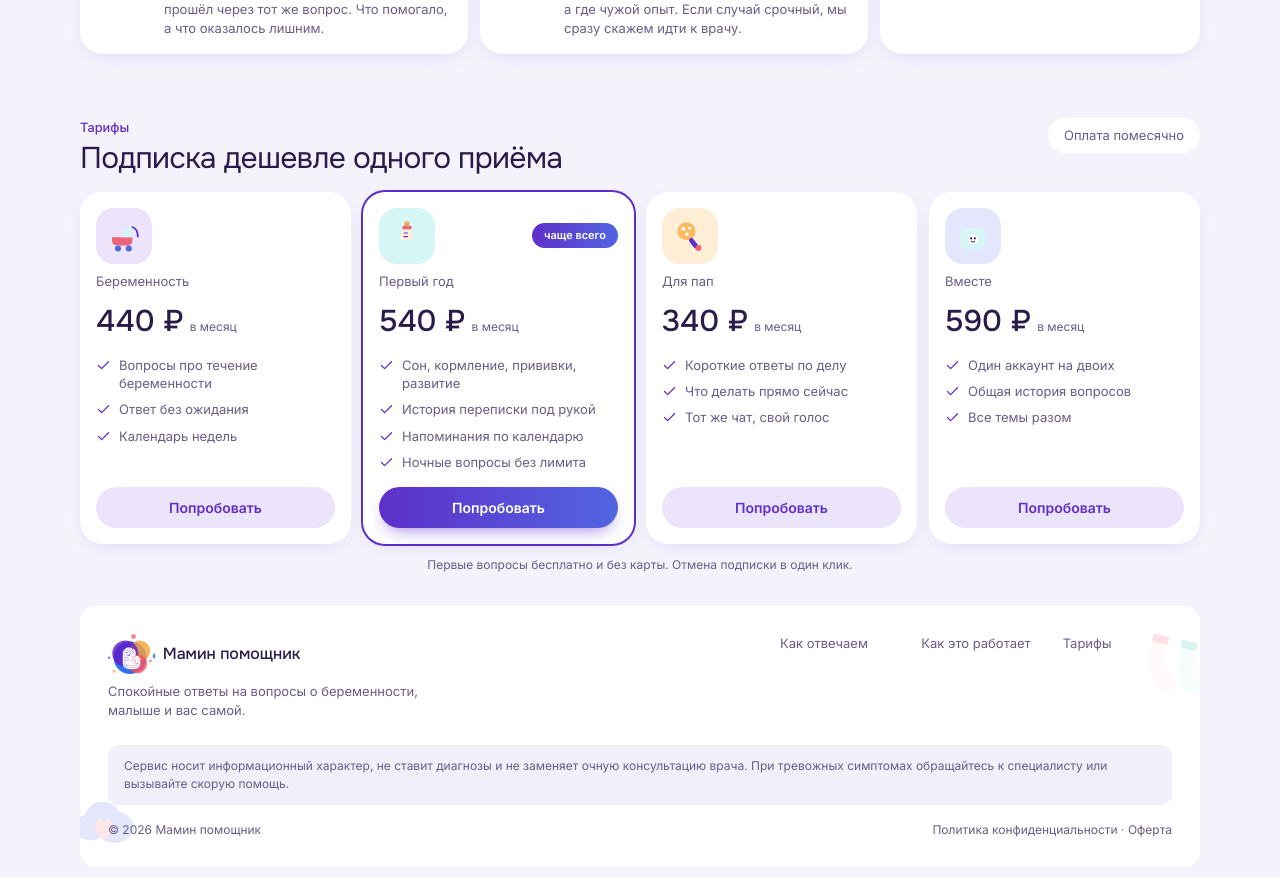
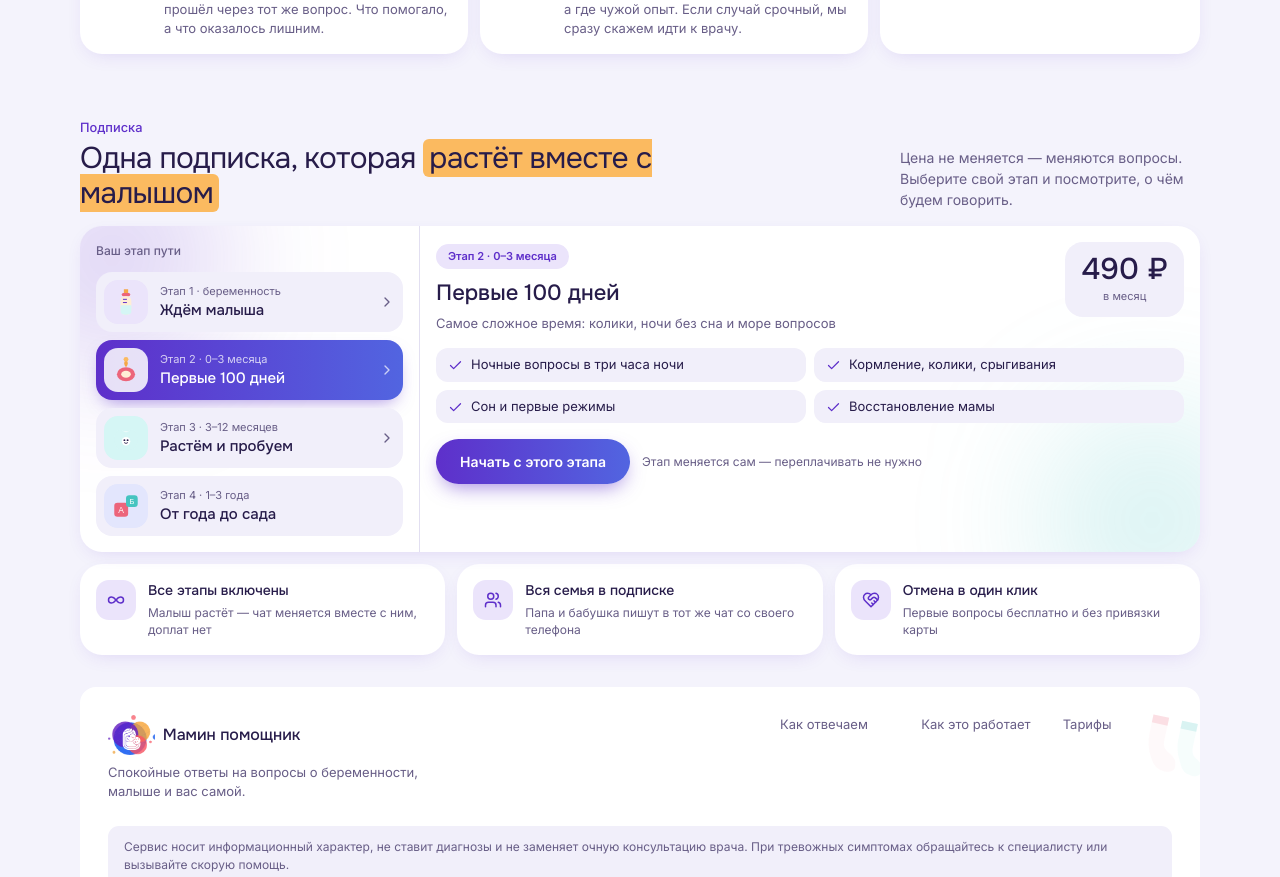
Before and after one commit to Scorboc/mama-helper-landing, a React (Vite) app: page / in a window 1280 px wide. Shown: the part 1389-2266 px from the top of the page. Built offline with nearby package versions, Linux system fonts and the light colour scheme.

Commit message:
[FEAT] Добавил концепцию растущей подписки

```diff
--- a/src/components/Pricing.tsx
+++ b/src/components/Pricing.tsx
@@ -1,84 +1,157 @@
+import { useState } from 'react';
 import Icon from '@/components/ui/icon';
-import { plans } from '@/data/content';
-import { Bib, Bottle, Rattle, Stroller } from '@/components/BabyIcons';
+import { stages } from '@/data/content';
+import { Bib, Block, Bottle, Pacifier } from '@/components/BabyIcons';
 
-const planArt = [
-  <Stroller className="h-9 w-9" key="a" />,
-  <Bottle className="h-9 w-9" key="b" />,
-  <Rattle className="h-9 w-9" key="c" />,
-  <Bib className="h-9 w-9" key="d" />,
-];
+const stageArt: Record<string, JSX.Element> = {
+  pregnancy: <Bottle className="h-8 w-8" />,
+  newborn: <Pacifier className="h-8 w-8" />,
+  baby: <Bib className="h-8 w-8" />,
+  toddler: <Block className="h-8 w-8" />,
+};
 
-const planTint = ['bg-violet-soft', 'bg-sage-soft', 'bg-cream', 'bg-blue-soft'];
+const stageTint: Record<string, string> = {
+  pregnancy: 'bg-violet-soft',
+  newborn: 'bg-pink-soft',
+  baby: 'bg-sage-soft',
+  toddler: 'bg-blue-soft',
+};
 
 const Pricing = () => {
+  const [active, setActive] = useState('newborn');
+  const current = stages.find((s) => s.id === active) ?? stages[1];
+
   return (
     <section id="pricing" className="px-3 py-6 sm:px-5 sm:py-8">
       <div className="mx-auto max-w-[1120px]">
-        <div className="mb-4 flex flex-col gap-3 sm:flex-row sm:items-end sm:justify-between">
+        <div className="mb-4 flex flex-col gap-2 sm:flex-row sm:items-end sm:justify-between">
           <div>
-            <span className="cap mb-1">Тарифы</span>
-            <h2 className="font-heading text-[26px] font-normal leading-[1.15] tracking-[-0.02em] sm:text-[30px]">
-              Подписка дешевле одного приёма
+            <span className="cap mb-1">Подписка</span>
+            <h2 className="max-w-[620px] font-heading text-[26px] font-normal leading-[1.15] tracking-[-0.02em] sm:text-[30px]">
+              Одна подписка, которая <span className="mark-hl">растёт вместе с малышом</span>
             </h2>
           </div>
-          <span className="self-start rounded-full bg-card px-4 py-2 text-[13px] text-muted-foreground">
-            Оплата помесячно
-          </span>
+          <p className="max-w-[300px] text-[14px] text-muted-foreground">
+            Цена не меняется — меняются вопросы. Выберите свой этап и посмотрите, о чём
+            будем говорить.
+          </p>
         </div>
 
-        <div className="grid gap-3 sm:grid-cols-2 lg:grid-cols-4">
-          {plans.map((p, i) => (
-            <article
-              key={p.name}
-              className={`tile flex flex-col transition-transform duration-200 hover:-translate-y-1 ${
-                p.hot ? 'ring-2 ring-violet' : ''
+        <div className="tile relative overflow-hidden p-0">
+          <span className="blob -left-20 -top-20 h-56 w-56 bg-violet/20" />
+          <span className="blob -bottom-20 -right-16 h-56 w-56 bg-teal/20" />
+
+          <div className="relative grid gap-0 lg:grid-cols-[340px_minmax(0,1fr)]">
+            <div className="border-b border-border p-4 lg:border-b-0 lg:border-r">
+              <div className="mb-3 text-[12px] font-medium text-muted-foreground">
+                Ваш этап пути
+              </div>
+              <div className="flex flex-col gap-2">
+                {stages.map((s, i) => {
+                  const on = s.id === active;
+                  return (
+                    <button
+                      key={s.id}
+                      onClick={() => setActive(s.id)}
+                      className={`flex items-center gap-3 rounded-[16px] p-2 text-left transition-all ${
+                        on
+                          ? 'bg-gradient-to-r from-violet to-blue text-white shadow-[0_8px_18px_-8px_hsl(258_62%_49%_/_0.6)]'
+                          : 'bg-inner hover:bg-violet-soft'
                       }`}
                     >
-              <div className="flex items-center justify-between">
                       <span
-                  className={`grid h-14 w-14 place-items-center rounded-[18px] ${planTint[i % planTint.length]}`}
+                        className={`grid h-11 w-11 shrink-0 place-items-center rounded-[14px] ${
+                          on ? 'bg-white/85' : stageTint[s.id]
+                        }`}
                       >
-                  {planArt[i % planArt.length]}
+                        {stageArt[s.id]}
                       </span>
-                {p.hot && (
-                  <span className="rounded-full bg-gradient-to-r from-violet to-blue px-3 py-1 text-[11px] font-semibold text-white">
-                    чаще всего
+                      <span className="min-w-0">
+                        <span
+                          className={`block text-[11px] ${on ? 'text-white/75' : 'text-muted-foreground'}`}
+                        >
+                          {s.stage} · {s.age}
+                        </span>
+                        <span className="block truncate font-heading text-[15px] font-medium">
+                          {s.name}
+                        </span>
+                      </span>
+                      {i < stages.length - 1 && (
+                        <span className="ml-auto shrink-0">
+                          <Icon
+                            name="ChevronRight"
+                            size={16}
+                            className={on ? 'text-white/70' : 'text-muted-foreground'}
+                          />
                         </span>
                       )}
+                    </button>
+                  );
+                })}
               </div>
-              <span className="mt-2 text-[13px] text-muted-foreground">{p.name}</span>
-              <div className="mt-2 flex items-baseline gap-1.5">
-                <span className="font-heading text-[30px] font-medium">{p.price}</span>
-                <span className="text-[12px] text-muted-foreground">{p.period}</span>
             </div>
 
-              <ul className="mt-3 flex-1 space-y-2">
-                {p.features.map((f) => (
-                  <li key={f} className="flex gap-2 text-[13px] leading-[1.4] text-muted-foreground">
+            <div className="flex flex-col p-4">
+              <div className="flex flex-wrap items-start justify-between gap-3">
+                <div>
+                  <span className="inline-block rounded-full bg-violet-soft px-3 py-1 text-[11px] font-semibold text-primary">
+                    {current.stage} · {current.age}
+                  </span>
+                  <h3 className="mt-2 font-heading text-[22px] font-medium">{current.name}</h3>
+                  <p className="mt-1 max-w-[400px] text-[13px] leading-[1.45] text-muted-foreground">
+                    {current.lead}
+                  </p>
+                </div>
+                <div className="rounded-[18px] bg-inner px-4 py-3 text-center">
+                  <div className="font-heading text-[30px] font-medium leading-none">490 ₽</div>
+                  <div className="mt-1 text-[11px] text-muted-foreground">в месяц</div>
+                </div>
+              </div>
+
+              <ul className="mt-4 grid gap-2 sm:grid-cols-2">
+                {current.features.map((f) => (
+                  <li
+                    key={f}
+                    className="flex gap-2 rounded-[12px] bg-inner px-3 py-2 text-[13px] leading-[1.35]"
+                  >
                     <Icon name="Check" size={15} className="mt-0.5 shrink-0 text-primary" />
                     {f}
                   </li>
                 ))}
               </ul>
 
+              <div className="mt-4 flex flex-wrap items-center gap-3">
                 <a
                   href="#top"
-                className={`mt-4 block rounded-full py-2.5 text-center text-[14px] font-semibold transition-transform hover:-translate-y-0.5 ${
-                  p.hot
-                    ? 'bg-gradient-to-r from-violet to-blue text-white shadow-[0_8px_18px_-8px_hsl(258_62%_49%_/_0.7)]'
-                    : 'bg-violet-soft text-primary'
-                }`}
+                  className="rounded-full bg-gradient-to-r from-violet to-blue px-6 py-3 text-[14px] font-semibold text-white shadow-[0_8px_20px_-6px_hsl(258_62%_49%_/_0.6)] transition-transform hover:-translate-y-0.5"
                 >
-                Попробовать
+                  Начать с этого этапа
                 </a>
-            </article>
+                <span className="text-[12px] text-muted-foreground">
+                  Этап меняется сам — переплачивать не нужно
+                </span>
+              </div>
+            </div>
+          </div>
+        </div>
+
+        <div className="mt-3 grid gap-3 sm:grid-cols-3">
+          {[
+            { icon: 'Infinity', t: 'Все этапы включены', d: 'Малыш растёт — чат меняется вместе с ним, доплат нет' },
+            { icon: 'Users', t: 'Вся семья в подписке', d: 'Папа и бабушка пишут в тот же чат со своего телефона' },
+            { icon: 'HeartHandshake', t: 'Отмена в один клик', d: 'Первые вопросы бесплатно и без привязки карты' },
+          ].map((b) => (
+            <div key={b.t} className="tile flex gap-3">
+              <span className="grid h-10 w-10 shrink-0 place-items-center rounded-[13px] bg-violet-soft">
+                <Icon name={b.icon} size={18} className="text-primary" />
+              </span>
+              <div>
+                <div className="font-heading text-[14px] font-medium">{b.t}</div>
+                <p className="mt-1 text-[12px] leading-[1.4] text-muted-foreground">{b.d}</p>
+              </div>
+            </div>
           ))}
         </div>
-
-        <p className="mt-3 text-center text-[12px] text-muted-foreground">
-          Первые вопросы бесплатно и без карты. Отмена подписки в один клик.
-        </p>
       </div>
     </section>
   );
--- a/src/data/content.ts
+++ b/src/data/content.ts
@@ -77,39 +77,59 @@ export const topics: Topic[] = [
   },
 ];
 
-export const plans = [
+export const stages = [
   {
-    name: 'Беременность',
-    price: '440 ₽',
-    period: 'в месяц',
-    hot: false,
-    features: ['Вопросы про течение беременности', 'Ответ без ожидания', 'Календарь недель'],
-  },
-  {
-    name: 'Первый год',
-    price: '540 ₽',
-    period: 'в месяц',
-    hot: true,
+    id: 'pregnancy',
+    stage: 'Этап 1',
+    name: 'Ждём малыша',
+    age: 'беременность',
+    lead: 'Пока внутри растёт малыш, а вопросов больше, чем ответов',
     features: [
-      'Сон, кормление, прививки, развитие',
-      'История переписки под рукой',
-      'Напоминания по календарю',
-      'Ночные вопросы без лимита',
+      'Что можно и что нельзя по неделям',
+      'Какие анализы и когда',
+      'Тревожные признаки простым языком',
+      'Что взять в роддом',
     ],
   },
   {
-    name: 'Для пап',
-    price: '340 ₽',
-    period: 'в месяц',
-    hot: false,
-    features: ['Короткие ответы по делу', 'Что делать прямо сейчас', 'Тот же чат, свой голос'],
+    id: 'newborn',
+    stage: 'Этап 2',
+    name: 'Первые 100 дней',
+    age: '0–3 месяца',
+    lead: 'Самое сложное время: колики, ночи без сна и море вопросов',
+    features: [
+      'Ночные вопросы в три часа ночи',
+      'Кормление, колики, срыгивания',
+      'Сон и первые режимы',
+      'Восстановление мамы',
+    ],
+    hot: true,
   },
   {
-    name: 'Вместе',
-    price: '590 ₽',
-    period: 'в месяц',
-    hot: false,
-    features: ['Один аккаунт на двоих', 'Общая история вопросов', 'Все темы разом'],
+    id: 'baby',
+    stage: 'Этап 3',
+    name: 'Растём и пробуем',
+    age: '3–12 месяцев',
+    lead: 'Прикорм, зубы, прививки и первые «а нормально ли это»',
+    features: [
+      'Прикорм без споров и страха',
+      'Прививки и реакции на них',
+      'Нормы развития по месяцам',
+      'Зубы, температура, простуды',
+    ],
+  },
+  {
+    id: 'toddler',
+    stage: 'Этап 4',
+    name: 'От года до сада',
+    age: '1–3 года',
+    lead: 'Характер, слова, истерики и подготовка к садику',
+    features: [
+      'Истерики и границы без крика',
+      'Речь и развитие по возрасту',
+      'Питание и режим малыша',
+      'Адаптация к садику',
+    ],
   },
 ];
 
```
Lines whose indentation alone changed are shown as unchanged.
